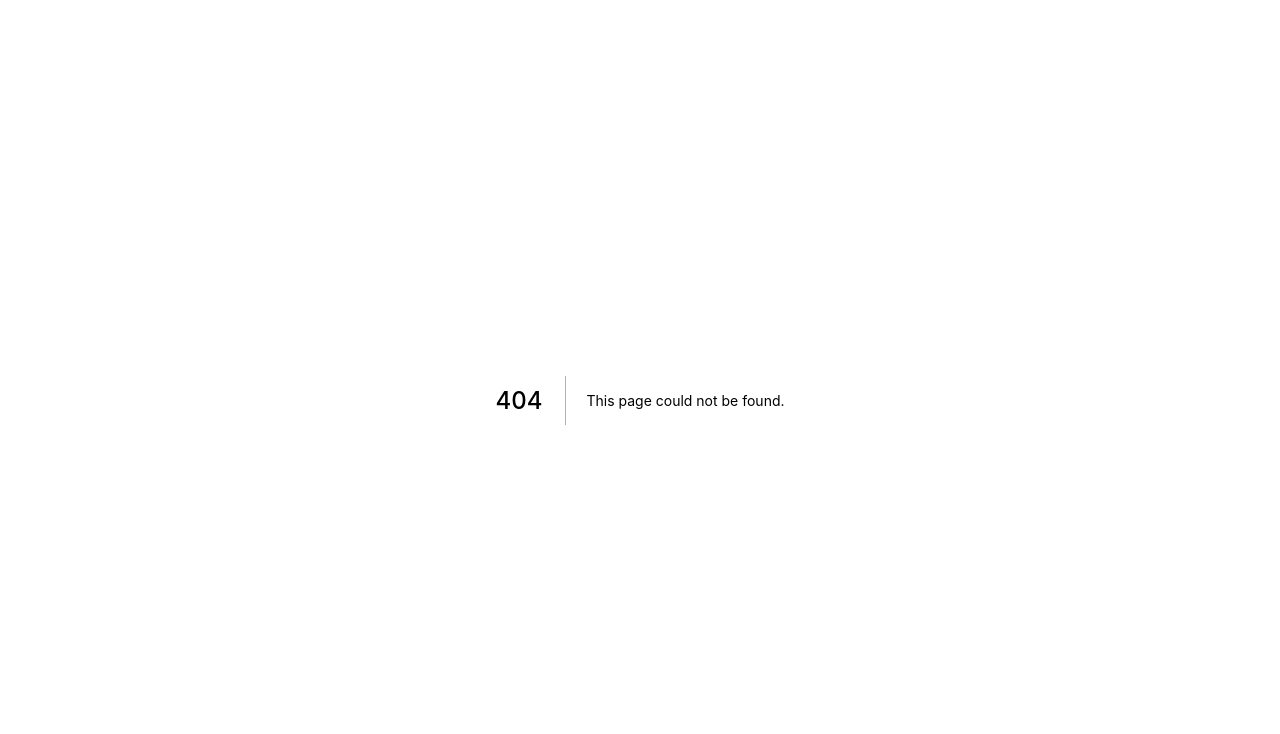
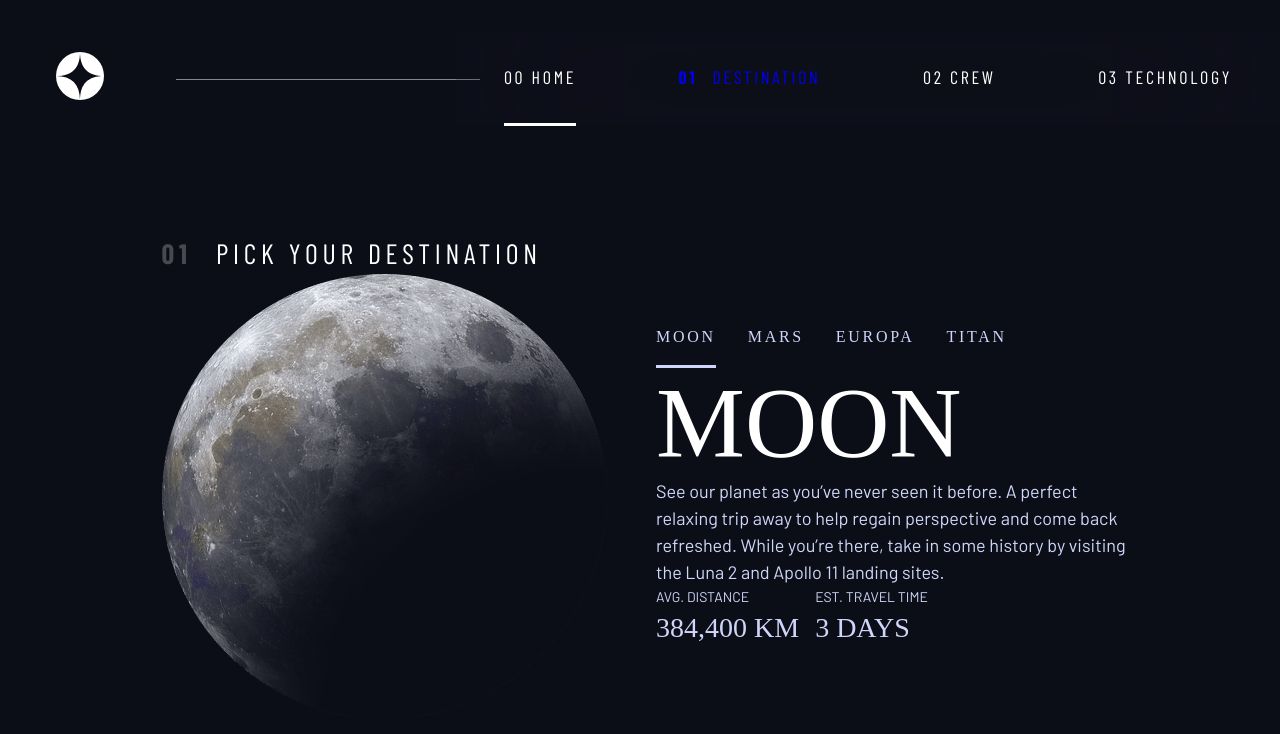
Before and after one commit to GustavoCarv/Space-Travel, a Next.js app: page /destinations in a window 1280 px wide. Before the commit this address had no page. Shown: the top 734 px of the page. Built offline with nearby package versions, Linux system fonts and the light colour scheme; a web font is replaced by a local one.

Commit message:
add: classes utilitárias adicionadas a página de destionations

```diff
--- /dev/null
+++ b/pages/destinations.tsx
@@ -0,0 +1,97 @@
+import Link from "next/link";
+import Head from "next/head";
+import Header from "../src/components/Header";
+import data from "../public/data.json";
+import { useState } from "react";
+import Image from "next/image";
+import moonPic from "../public/assets/destination/image-moon.png";
+
+const Destinations = () => {
+  const [activePage, setActivePage] = useState<string>("");
+  const [pageContent, setPageContent] = useState({});
+
+  const changeActivePage = (page: string) => {
+    switch (page) {
+      case "destinations":
+        setPageContent(data.destinations);
+        break;
+      case "crew":
+        setPageContent(data.crew);
+        break;
+      case "technology":
+        setPageContent(data.technology);
+        break;
+    }
+  };
+
+  return (
+    <div className="body-container destination">
+      <Head>
+        <title>Frontend Mentor | Space tourism website</title>
+      </Head>
+      <Link href="#main">
+        <a className="skip-to-content sr-only">Skip to content</a>
+      </Link>
+      <Header changeActivePage={changeActivePage} />
+      <main id="main" className="grid-container  grid-container--destination">
+        <div>
+          <h1 className="numbered-title">
+            <span aria-hidden="true">01</span> Pick your destination
+          </h1>
+          <Image src={moonPic} />
+        </div>
+        <div>
+          <div className=" tab-list underline-indicators flex">
+            <button
+              aria-selected="true"
+              className="small-button uppercase bg-blue-dark ff-serif text-blue-light letter-spacing-2 fs-300"
+            >
+              Moon
+            </button>
+            <button
+              aria-selected="false"
+              className="small-button uppercase bg-blue-dark ff-serif text-blue-light letter-spacing-2 fs-300"
+            >
+              Mars
+            </button>
+            <button
+              aria-selected="false"
+              className="small-button uppercase bg-blue-dark ff-serif text-blue-light letter-spacing-2 fs-300"
+            >
+              Europa
+            </button>
+            <button
+              aria-selected="false"
+              className="small-button uppercase bg-blue-dark ff-serif text-blue-light letter-spacing-2 fs-300"
+            >
+              Titan
+            </button>
+          </div>
+          <article>
+            <h2 className="uppercase fs-800 ff-serif text-white d-block">
+              Moon
+            </h2>
+            <p className="fs-400 ff-sans-normal text-blue-light">
+              See our planet as you’ve never seen it before. A perfect relaxing
+              trip away to help regain perspective and come back refreshed.
+              While you’re there, take in some history by visiting the Luna 2
+              and Apollo 11 landing sites.
+              <div className="flex">
+                <div>
+                  <h3 className="text-blue-light fs-200 uppercase">Avg. distance</h3>
+                  <p className="fs-500 ff-serif uppercase">384,400 km</p>
+                </div>
+                <div>
+                  <h3 className="text-blue-light fs-200 uppercase">Est. travel time</h3>
+                  <p className="fs-500 ff-serif uppercase">3 days</p>
+                </div>
+              </div>
+            </p>
+          </article>
+        </div>
+      </main>
+    </div>
+  );
+};
+
+export default Destinations;
--- a/src/components/Header/Header.tsx
+++ b/src/components/Header/Header.tsx
@@ -1,18 +1,18 @@
 import Image from "next/image";
 import logo from "../../../public/assets/shared/logo.svg";
 import { useState } from "react";
+import Link from "next/link";
 
 type Props = {
   changeActivePage: (page: string) => void;
-}
-const Header = (props:Props) => {
+};
+const Header = (props: Props) => {
   const [isActive, setIsActive] = useState(false);
 
   const handleMobileMenu = (): void => {
     console.log(isActive);
     setIsActive(!isActive);
   };
-
 
   return (
     <header className=" primary-header flex ">
@@ -42,13 +42,34 @@ const Header = (props:Props) => {
           <li className="active ff-sans-cond uppercase text-white letter-spacing-2">
             <span aria-hidden="true">00 </span> Home
           </li>
-          <li className="ff-sans-cond uppercase text-white letter-spacing-2" onClick={() => {props.changeActivePage("destinations")}}>
-            <span aria-hidden="true">01 </span> Destination
+
+          <li
+            className="ff-sans-cond uppercase text-white letter-spacing-2"
+            onClick={() => {
+              props.changeActivePage("destinations");
+            }}
+          >
+            <Link href="/destinations">
+              <a>
+                <span aria-hidden="true">01 </span> Destination
+              </a>
+            </Link>
           </li>
-          <li className="ff-sans-cond uppercase text-white letter-spacing-2" onClick={() => {props.changeActivePage("crew")}}>
+
+          <li
+            className="ff-sans-cond uppercase text-white letter-spacing-2"
+            onClick={() => {
+              props.changeActivePage("crew");
+            }}
+          >
             <span aria-hidden="true">02 </span> Crew
           </li>
-          <li className="ff-sans-cond uppercase text-white letter-spacing-2" onClick={() => {props.changeActivePage("technology")}}>
+          <li
+            className="ff-sans-cond uppercase text-white letter-spacing-2"
+            onClick={() => {
+              props.changeActivePage("technology");
+            }}
+          >
             <span aria-hidden="true">03 </span> Technology
           </li>
         </ul>
--- a/styles/globals.css
+++ b/styles/globals.css
@@ -44,6 +44,8 @@
 *::before {
   box-sizing: border-box;
 }
+
+
 
 body,
 h1,
@@ -382,11 +384,16 @@ select {
   display: none;
 }
 
-.primary-navigation li {
+.primary-navigation a {
   text-decoration: none;
+
+}
+.primary-navigation a:visited {
+  text-decoration: none;
+  color: inherit;
 }
 
-.primary-navigation li > span {
+.primary-navigation a  span {
   font-weight: 700;
   margin-right: 0.5em;
 }
@@ -447,7 +454,7 @@ select {
     --underline-padding: 2rem;
   }
 
-  .primary-navigation li > span {
+  .primary-navigation a span {
     display: none;
   }
 }
```
